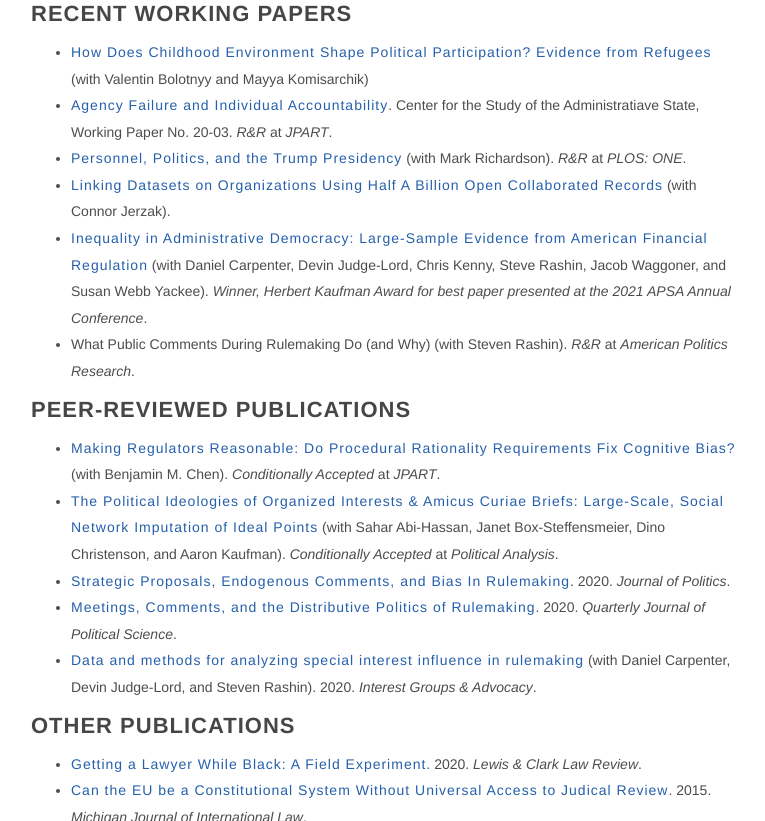
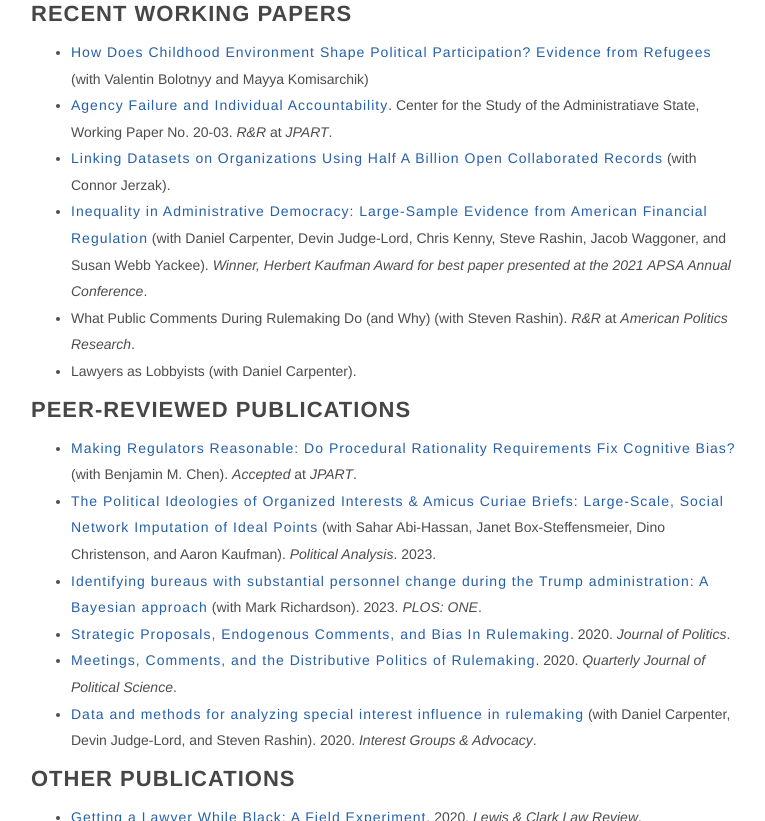
Before and after one commit to libgober/libgober.github.io, a plain HTML site: page index.html in a window 1280 px wide. Shown: the part 972-1793 px from the top of the page, without its empty margins (511-1276 px from the left). Drawn offline with Linux system fonts and the light colour scheme; some packages are replaced by stand-ins of ours; a script that the page names is missing; some icons are missing.

Commit message:
updated the site

```diff
--- a/index.html
+++ b/index.html
@@ -261,7 +261,7 @@ Executive Agencies | Interest Groups | Quantitative Methods
         &copy;
 
           Brian Libgober
-          2022
+          2023
 
 
 
@@ -353,15 +353,16 @@ Remember that you can also specify a section header for the posts below by confi
 <ul>
 <li><a href="/webversion-bkl-hias.pdf">How Does Childhood Environment Shape Political Participation? Evidence from Refugees</a> (with Valentin Bolotnyy and Mayya Komisarchik)</li>
 <li><a href="https://administrativestate.gmu.edu/wp-content/uploads/sites/29/2020/02/Libgober-Agency-Failure-and-Individual-Accountability.pdf">Agency Failure and Individual Accountability</a>. Center for the Study of the Administratiave State, Working Paper No. 20-03. <em>R&amp;R</em> at <em>JPART</em>.</li>
-<li><a href="/Personnel-Politics-Under-Trump_submission_PLOS_ONE.pdf">Personnel, Politics, and the Trump Presidency</a> (with Mark Richardson). <em>R&amp;R</em> at <em>PLOS: ONE</em>.</li>
 <li><a href="/man6.pdf">Linking Datasets on Organizations Using Half A Billion Open Collaborated Records</a> (with Connor Jerzak).</li>
 <li><a href="/Participatory-Inequality-and-Rulemaking-Evidence-from-Financial-Regulation.pdf">Inequality in Administrative Democracy: Large-Sample Evidence from American Financial Regulation</a> (with Daniel Carpenter, Devin Judge-Lord, Chris Kenny, Steve Rashin, Jacob Waggoner, and Susan Webb Yackee). <em>Winner, Herbert Kaufman Award for best paper presented at the 2021 APSA Annual Conference</em>.</li>
 <li>What Public Comments During Rulemaking Do (and Why) (with Steven Rashin). <em>R&amp;R</em> at <em>American Politics Research</em>.</li>
+<li>Lawyers as Lobbyists (with Daniel Carpenter).</li>
 </ul>
 <h3 id="peer-reviewed-publications">Peer-Reviewed Publications</h3>
 <ul>
-<li><a href="/chen_libgober.pdf">Making Regulators Reasonable: Do Procedural Rationality Requirements Fix Cognitive Bias?</a> (with Benjamin M. Chen). <em>Conditionally Accepted</em> at <em>JPART</em>.</li>
-<li><a href="/amicus_scaling.pdf">The Political Ideologies of Organized Interests &amp; Amicus Curiae Briefs: Large-Scale, Social Network Imputation of Ideal Points</a> (with Sahar Abi-Hassan, Janet Box-Steffensmeier, Dino Christenson, and Aaron Kaufman). <em>Conditionally Accepted</em> at <em>Political Analysis</em>.</li>
+<li><a href="/chen_libgober.pdf">Making Regulators Reasonable: Do Procedural Rationality Requirements Fix Cognitive Bias?</a> (with Benjamin M. Chen). <em>Accepted</em> at <em>JPART</em>.</li>
+<li><a href="https://doi.org/10.1017/pan.2022.34">The Political Ideologies of Organized Interests &amp; Amicus Curiae Briefs: Large-Scale, Social Network Imputation of Ideal Points</a> (with Sahar Abi-Hassan, Janet Box-Steffensmeier, Dino Christenson, and Aaron Kaufman). <em>Political Analysis</em>. 2023.</li>
+<li><a href="/https://journals.plos.org/plosone/article?id=10.1371/journal.pone.0278458">Identifying bureaus with substantial personnel change during the Trump administration: A Bayesian approach</a> (with Mark Richardson). 2023. <em>PLOS: ONE</em>.</li>
 <li><a href="https://www.journals.uchicago.edu/doi/10.1086/706891">Strategic Proposals, Endogenous Comments, and Bias In Rulemaking</a>. 2020. <em>Journal of Politics</em>.</li>
 <li><a href="http://dx.doi.org/10.1561/100.00018135">Meetings, Comments, and the Distributive Politics of Rulemaking</a>. 2020. <em>Quarterly Journal of Political Science</em>.</li>
 <li><a href="https://doi.org/10.1057/s41309-020-00094-w">Data and methods for analyzing special interest influence in rulemaking</a> (with Daniel Carpenter, Devin Judge-Lord, and Steven Rashin). 2020. <em>Interest Groups &amp; Advocacy</em>.</li>
@@ -446,7 +447,7 @@ Remember that you can also specify a section header for the posts below by confi
         &copy;
 
           Brian Libgober
-          2022
+          2023
 
 
 
```
Also changed, not shown: 404.html (+2 -2 lines), categories/index.html (+2 -2 lines), contact/index.html (+2 -2 lines), imprint/index.html (+2 -2 lines), tags/index.html (+2 -2 lines).
